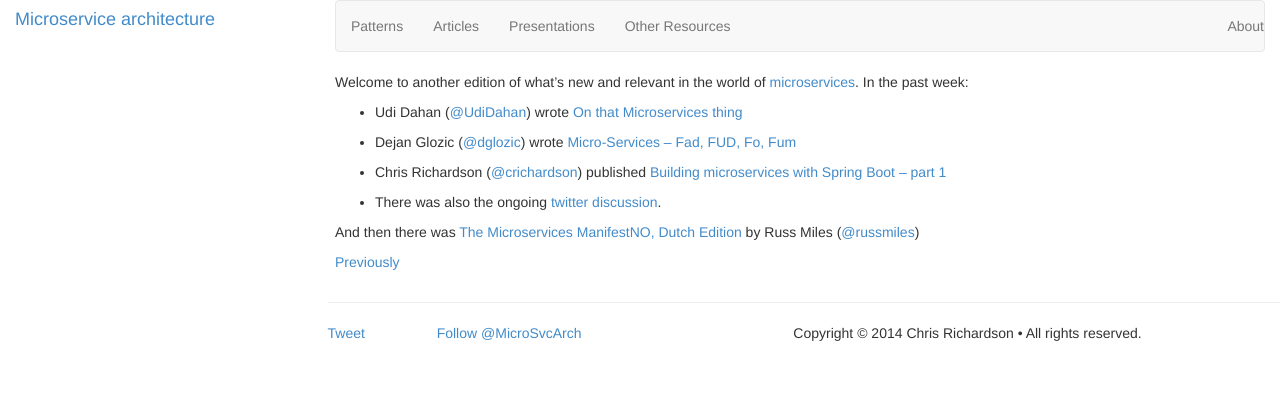
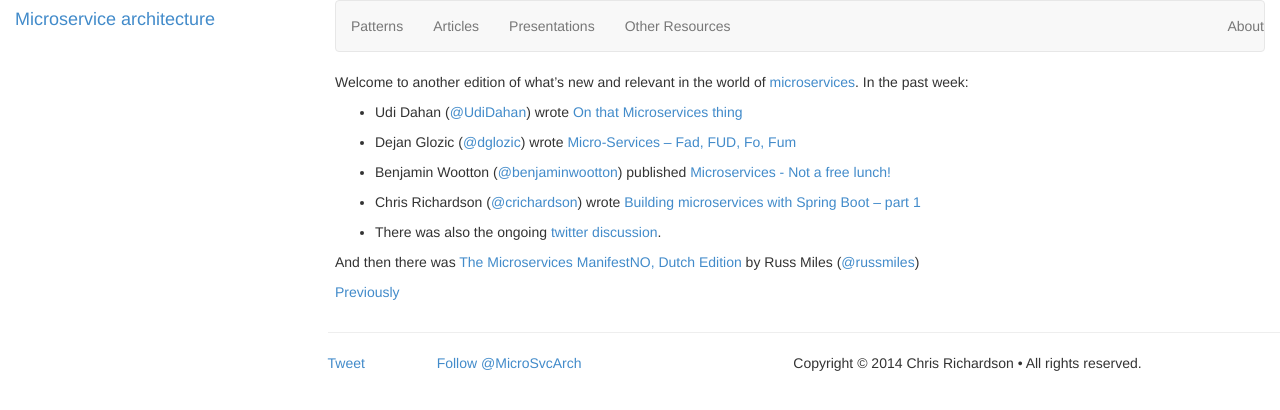
Before and after one commit to joobn72/microservices, a Jekyll site: the page built from _posts/2014-04-07-whats-new.md, in a window 1280 px wide. Shown: the top 410 px of the page. Built offline with Jekyll 4.4.1, drawn with Linux system fonts in a browser that asks for light colours; Markdown is read by kramdown in place of the engine named in the settings; comment, search, counter and statistics services are not loaded.

Commit message:
Revised what's new

```diff
--- a/_posts/2014-04-07-whats-new.md
+++ b/_posts/2014-04-07-whats-new.md
@@ -11,8 +11,11 @@ Welcome to another edition of what's new and relevant in the world of [microserv
 
 * Dejan Glozic ([@dglozic](https://twitter.com/dglozic)) wrote [Micro-Services – Fad, FUD, Fo, Fum](http://dejanglozic.com/2014/04/07/micro-services-fad-fud-fo-fum/)
 
+* Benjamin Wootton ([@benjaminwootton](https://twitter.com/benjaminwootton))
+ published [Microservices - Not a free lunch!](http://contino.co.uk/blog/2013/03/31/microservices-no-free-lunch.html)
+
 * Chris Richardson ([@crichardson](https://twitter.com/crichardson))
- published [Building microservices with Spring Boot – part 1](http://plainoldobjects.com/2014/04/01/building-microservices-with-spring-boot-part1/)
+ wrote [Building microservices with Spring Boot – part 1](http://plainoldobjects.com/2014/04/01/building-microservices-with-spring-boot-part1/)
 
 
 * There was also the ongoing [twitter discussion](https://twitter.com/search?q=%23microservices).
```
